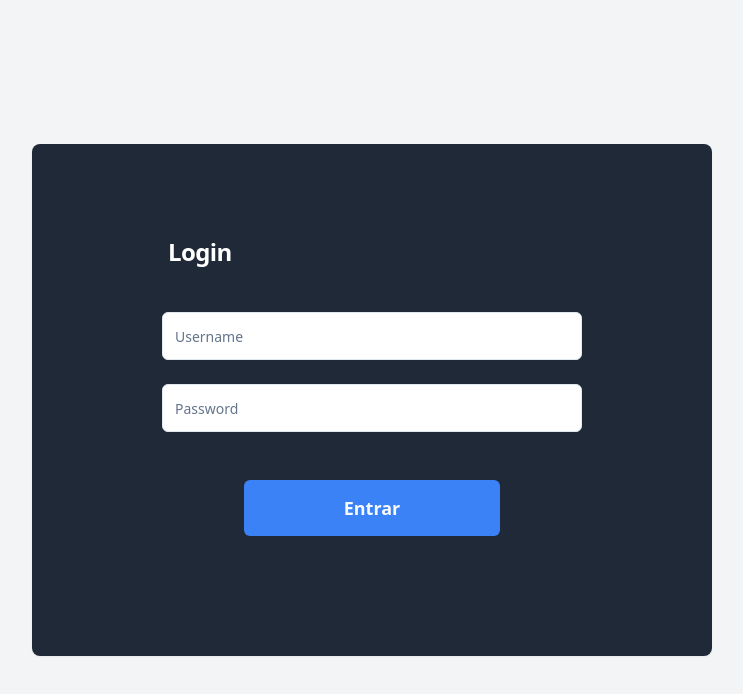
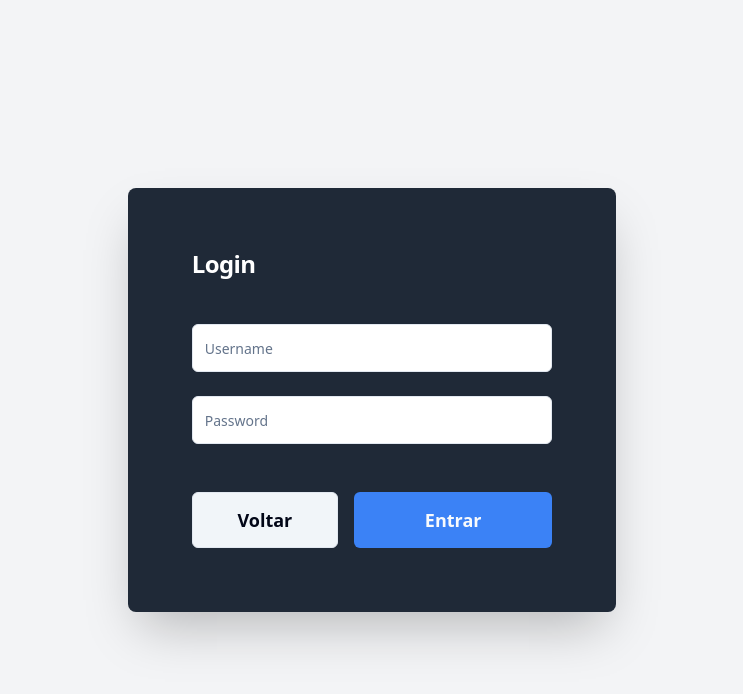
Before and after one commit to henriquemod/products-nextjs, a Next.js app: page /auth in a window 1280 px wide. Shown: the top 694 px of the page, without its empty margins (268-1011 px from the left). Built offline with nearby package versions, Linux system fonts and the light colour scheme.

Commit message:
refactor: improve code and login page

```diff
--- a/src/app/(home)/page.tsx
+++ b/src/app/(home)/page.tsx
@@ -6,6 +6,7 @@ export async function getProducts(): Promise<Product[] | undefined> {
   try {
     const res = await fetch(`http://localhost:3030/products`, {
       method: "GET",
+      cache: "no-store",
       headers: {
         "Content-Type": "application/json",
       },
--- a/src/app/api/products/route.ts
+++ b/src/app/api/products/route.ts
@@ -65,8 +65,6 @@ export async function GET(request: NextRequest) {
   const id = searchParams.get("id");
   const endpoint = id ? `products/id=${id}` : "products";
 
-  console.log({ searchParams });
-
   const res = await fetch(`${API_URL}/${endpoint}`, {
     headers: createHeaders(),
   });
--- a/src/app/auth/form.tsx
+++ b/src/app/auth/form.tsx
@@ -2,13 +2,20 @@
 import { Button } from "@/components/ui/button";
 import { CardContent, CardFooter } from "@/components/ui/card";
 import { Input } from "@/components/ui/input";
+import { Label } from "@/components/ui/label";
 import React, { useState } from "react";
+import { useRouter } from "next/navigation";
+import { useUserStore } from "@/providers/user-provider";
+import { useNotification } from "@/hook/use-notification";
 
 const AuthForm: React.FC = () => {
+  const { authenticate } = useUserStore((state) => state);
+  const { handleApiResponse } = useNotification();
   const [username, setUsername] = useState<string>("");
   const [password, setPassword] = useState<string>("");
   const [usernameError, setUsernameError] = useState<string | null>(null);
   const [passwordError, setPasswordError] = useState<string | null>(null);
+  const router = useRouter();
 
   const handleChangeUsername = (e: React.ChangeEvent<HTMLInputElement>) => {
     setUsername(e.target.value);
@@ -16,6 +23,11 @@ const AuthForm: React.FC = () => {
 
   const handleChangePassword = (e: React.ChangeEvent<HTMLInputElement>) => {
     setPassword(e.target.value);
+  };
+
+  const handleGoBack = (e: React.MouseEvent<HTMLButtonElement>) => {
+    e.preventDefault();
+    router.back();
   };
 
   const validateFields = () => {
@@ -45,19 +57,15 @@ const AuthForm: React.FC = () => {
     }
 
     const requestBackend = async (username: string, password: string) => {
-      const response = await fetch("/api/login", {
-        method: "POST",
-        headers: {
-          "Content-Type": "application/json",
+      const res = await authenticate(username, password);
+      handleApiResponse({
+        res,
+        successMessage: "Login successful",
+        unauthorizedMessage: "Invalid username or password",
+        onSuccess: () => {
+          window.location.replace("/");
         },
-        body: JSON.stringify({
-          username,
-          password,
-        }),
       });
-      if (response.status === 200) {
-        window.location.replace("/");
-      }
     };
 
     await requestBackend(username, password);
@@ -66,8 +74,8 @@ const AuthForm: React.FC = () => {
   return (
     <form onSubmit={handleSubmit}>
       <CardContent className="p-0">
-        <div className="grid w-full items-center justify-center gap-6">
-          <div className="flex flex-col w-[420px]">
+        <div className="flex flex-col items-center justify-center gap-6">
+          <div className="w-full text-center">
             <Input
               className="h-12"
               id="username"
@@ -77,10 +85,10 @@ const AuthForm: React.FC = () => {
               onChange={handleChangeUsername}
             />
             {usernameError && (
-              <p className="text-red-500 text-sm">{usernameError}</p>
+              <Label className="text-red-500 text-sm">{usernameError}</Label>
             )}
           </div>
-          <div className="flex flex-col w-[420px]">
+          <div className="w-full text-center">
             <Input
               className="h-12"
               id="password"
@@ -90,14 +98,24 @@ const AuthForm: React.FC = () => {
               onChange={handleChangePassword}
             />
             {passwordError && (
-              <p className="text-red-500 text-sm">{passwordError}</p>
+              <Label className="text-red-500 text-sm">{passwordError}</Label>
             )}
           </div>
         </div>
       </CardContent>
-      <CardFooter className="flex justify-center mt-12">
-        <Button className="w-64 h-14 py-4 bg-blue-500" type="submit">
-          <p className="font-bold text-lg">Entrar</p>
+      <CardFooter className="mt-12 p-0 flex gap-4">
+        <Button
+          onClick={handleGoBack}
+          variant="outline"
+          className="w-64 h-14 py-4 bg-slate-100 hover:bg-slate-300"
+        >
+          <Label className="font-bold text-lg">Voltar</Label>
+        </Button>
+        <Button
+          className="w-full h-14 py-4 bg-blue-500 hover:bg-blue-600"
+          type="submit"
+        >
+          <Label className="font-bold text-lg">Entrar</Label>
         </Button>
       </CardFooter>
     </form>
--- a/src/app/auth/page.tsx
+++ b/src/app/auth/page.tsx
@@ -4,8 +4,8 @@ import AuthForm from "./form";
 export default function Auth() {
   return (
     <div className="w-full h-screen border flex justify-center items-center border-none">
-      <Card className="w-[680px] bg-gray-800 border-none py-24 px-28">
-        <CardHeader className="py-0 mb-12">
+      <Card className="bg-gray-800 border-none py-16 px-16 shadow-2xl">
+        <CardHeader className="p-0 mb-12">
           <CardTitle className="text-white">Login</CardTitle>
         </CardHeader>
         <AuthForm />
--- a/src/components/product-table/index.tsx
+++ b/src/components/product-table/index.tsx
@@ -101,7 +101,7 @@ export const ProductTable: React.FC<ProductTableProps> = ({
           })}
         </TableRow>
       )),
-    [table, products.length]
+    [table]
   );
 
   const handleCreate = async (product: { name: string; price: number }) => {
@@ -117,7 +117,7 @@ export const ProductTable: React.FC<ProductTableProps> = ({
     if (productsFromApi) {
       setProducts(productsFromApi);
     }
-  }, [productsFromApi]);
+  }, [productsFromApi, setProducts]);
 
   useEffect(() => {
     setPagination({
--- a/src/components/product-table/pagination.tsx
+++ b/src/components/product-table/pagination.tsx
@@ -30,11 +30,8 @@ export const ProductTablePagination: React.FC<ProductTableActionsProps> = ({
   canGoForward,
   index,
 }: ProductTableActionsProps) => {
-  const {
-    handleChangeCurrentPage,
-    handleChangeProductsPerPage,
-    productsPerPage,
-  } = useProductsStore((state) => state);
+  const { changeCurrentPage, changeProductsPerPage, productsPerPage } =
+    useProductsStore((state) => state);
 
   return (
     <div className="flex items-center gap-2 justify-end text-slate-500 text-sm">
@@ -74,8 +71,8 @@ export const ProductTablePagination: React.FC<ProductTableActionsProps> = ({
       </Button>
       <Select
         onValueChange={(value) => {
-          handleChangeCurrentPage(0);
-          handleChangeProductsPerPage(Number(value));
+          changeCurrentPage(0);
+          changeProductsPerPage(Number(value));
         }}
         value={productsPerPage.toString()}
       >
--- a/src/hook/use-notification.tsx
+++ b/src/hook/use-notification.tsx
@@ -1,11 +1,12 @@
 import { toast } from "react-toastify";
 import { useRouter } from "next/navigation";
-import { ApiResponse } from "@/domain/api-reponse";
+import { ApiResponse } from "@/domain/api-response";
 
 interface HandleApiResponseProps {
   res: ApiResponse;
-  successMessage: string;
   onSuccess: () => void;
+  successMessage?: string;
+  unauthorizedMessage?: string;
 }
 
 export const useNotification = () => {
@@ -15,10 +16,11 @@ export const useNotification = () => {
     res,
     onSuccess,
     successMessage,
+    unauthorizedMessage,
   }: HandleApiResponseProps): void => {
     switch (res.type) {
       case "OK":
-        toast.success(successMessage);
+        successMessage && toast.success(successMessage);
         onSuccess();
         break;
       case "BAD_REQUEST":
@@ -27,11 +29,11 @@ export const useNotification = () => {
         );
         break;
       case "UNAUTHORIZED":
-        toast.error("Unauthorized");
+        toast.error(unauthorizedMessage ?? "Unauthorized");
         router.push("/auth");
         break;
       default:
-        toast.error("Internal server error");
+        toast.error("We have a problem. Please try again later.");
         break;
     }
   };
--- /dev/null
+++ b/src/store/helpers/handle-error-response.ts
@@ -0,0 +1,17 @@
+import { ApiResponse } from "@/domain/api-response";
+
+export const handleErrorResponse = async (
+  res: Response
+): Promise<ApiResponse> => {
+  if (res.status === 400) {
+    const message = await res.json();
+    return { type: "BAD_REQUEST", message };
+  }
+  if (res.status === 401) {
+    return { type: "UNAUTHORIZED" };
+  }
+  if (res.status === 404) {
+    return { type: "NOT_FOUND" };
+  }
+  return { type: "INTERNAL_SERVER_ERROR" };
+};
--- a/src/store/products-store.ts
+++ b/src/store/products-store.ts
@@ -1,6 +1,7 @@
-import { ApiResponse } from "@/domain/api-reponse";
+import { ApiResponse } from "@/domain/api-response";
 import { Product } from "@/domain/product";
 import { createStore } from "zustand/vanilla";
+import { handleErrorResponse } from "./helpers/handle-error-response";
 
 export type ProductsState = {
   products: Product[];
@@ -28,20 +29,6 @@ const defaultInitState: ProductsState = {
   products: [],
   productsPerPage: 10,
   currentPage: 1,
-};
-
-const handleErrorResponse = async (res: Response): Promise<ApiResponse> => {
-  if (res.status === 400) {
-    const message = await res.json();
-    return { type: "BAD_REQUEST", message };
-  }
-  if (res.status === 401) {
-    return { type: "UNAUTHORIZED" };
-  }
-  if (res.status === 404) {
-    return { type: "NOT_FOUND" };
-  }
-  return { type: "INTERNAL_SERVER_ERROR" };
 };
 
 export const createProductStore = (
--- a/src/store/user-store.ts
+++ b/src/store/user-store.ts
@@ -1,5 +1,6 @@
-import { ApiResponse } from "@/domain/api-reponse";
+import { ApiResponse } from "@/domain/api-response";
 import { createStore } from "zustand/vanilla";
+import { handleErrorResponse } from "./helpers/handle-error-response";
 
 export type UserState = {
   accessToken?: string;
@@ -8,6 +9,7 @@ export type UserState = {
 export type UserActions = {
   setAccessToken: (accessToken: string) => void;
   clearAccessToken: () => Promise<ApiResponse>;
+  authenticate: (username: string, password: string) => Promise<ApiResponse>;
 };
 
 export type UserStore = UserState & UserActions;
@@ -29,6 +31,27 @@ export const createUserStore = (initState: UserState = defaultInitState) => {
           accessToken,
         }));
       },
+      authenticate: async (
+        username: string,
+        password: string
+      ): Promise<ApiResponse> => {
+        const res = await fetch("http://localhost:3000/api/login", {
+          method: "POST",
+          headers: { "Content-Type": "application/json" },
+          body: JSON.stringify({ username, password }),
+        });
+
+        if (res.status === 200) {
+          const data = await res.json();
+          set(() => ({
+            accessToken: data.accessToken,
+          }));
+
+          return { type: "OK" };
+        }
+
+        return handleErrorResponse(res);
+      },
       clearAccessToken: async (): Promise<ApiResponse> => {
         const res = await fetch("http://localhost:3000/api/logout", {
           method: "POST",
@@ -44,10 +67,7 @@ export const createUserStore = (initState: UserState = defaultInitState) => {
           return { type: "OK" };
         }
 
-        return {
-          type: "BAD_REQUEST",
-          message: "Error while logging out",
-        };
+        return handleErrorResponse(res);
       },
     };
   });
```
Also changed, not shown: src/domain/api-response.ts (renamed from src/domain/api-reponse.ts).
